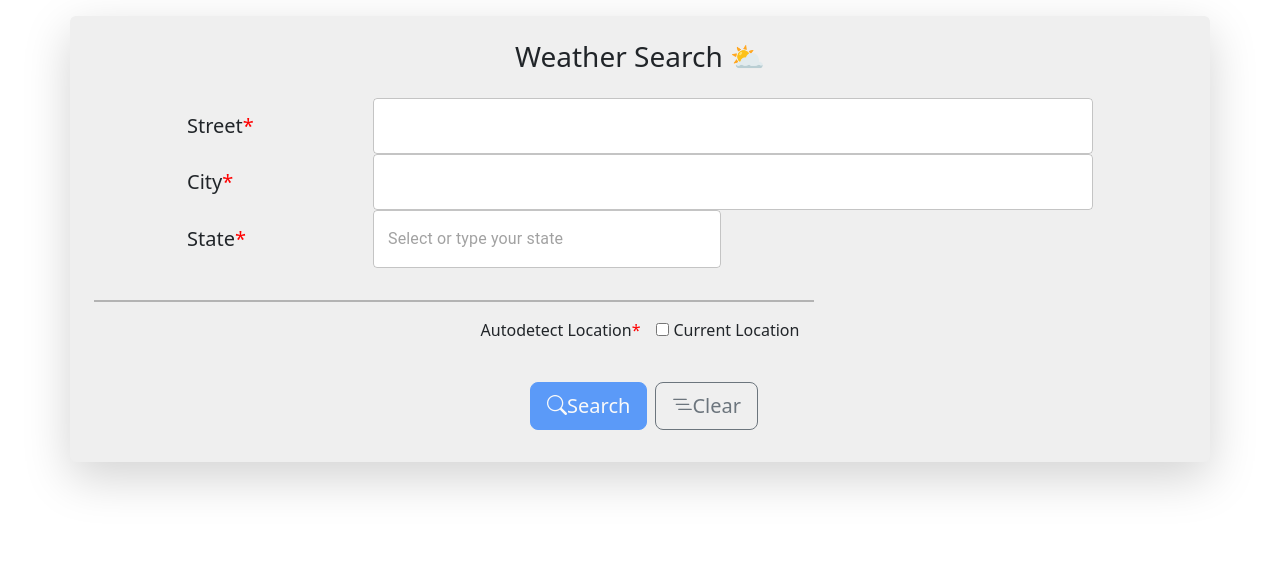
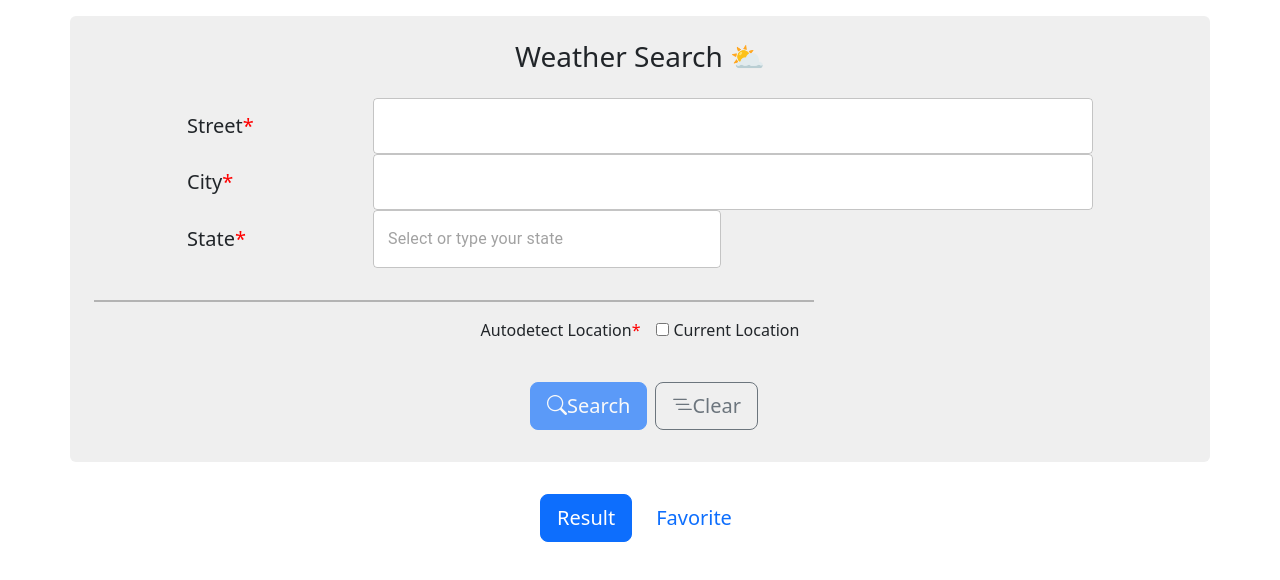
Before and after one commit to shenllyz/Weather-Search-App, a React (Create React App) app in the folder frontend/: page / in a window 1280 px wide. Shown: the top 580 px of the page. Built offline with nearby package versions, Linux system fonts and the light colour scheme.

Commit message:
search form bug fiexd

```diff
--- /dev/null
+++ b/frontend/src/components/ErrorAlert.tsx
@@ -0,0 +1,18 @@
+import React from 'react';
+import Container from 'react-bootstrap/Container';
+import Row from 'react-bootstrap/Row';
+import Col from 'react-bootstrap/Col';
+
+const ErrorAlert: React.FC = () => {
+  return (
+    <Container style={{ backgroundColor: '#FADBD8' }} className="mt-3 p-3 rounded">
+      <Row>
+        <Col xs={8} className="text-start" style={{ color: 'black' }}>
+          An error occurred, please try again later.
+        </Col>
+      </Row>
+    </Container>
+  );
+};
+
+export default ErrorAlert;
--- /dev/null
+++ b/frontend/src/components/MenuButtons.tsx
@@ -0,0 +1,40 @@
+import React, { useState } from 'react';
+import Button from 'react-bootstrap/Button';
+import Row from 'react-bootstrap/Row';
+import Col from 'react-bootstrap/Col';
+import Container from 'react-bootstrap/Container';
+import '../styles/customMenuButton.scss';
+const MenuButtons: React.FC = () => {
+  const [selectedButton, setSelectedButton] = useState<string | null>('result');
+
+  const handleClick = (buttonName: string) => {
+    setSelectedButton(buttonName);
+  };
+
+  return (
+    <Container>
+    <Row className="text-center mt-4">
+      <Col>
+        <Button
+          variant={'primary'}
+          className={`btn ps-3 pe-3 m-2 ${selectedButton === 'result' ? '' : 'custom-button'}`}
+          size="lg"
+          onClick={() => handleClick('result')}
+        >
+          Result
+        </Button>
+        <Button
+          variant={'primary'}
+          className={`btn ps-2 pe-2 m-2 ${selectedButton === 'favorite' ? '' : 'custom-button'}`}
+          size="lg"
+          onClick={() => handleClick('favorite')}
+        >
+          Favorite
+        </Button>
+      </Col>
+    </Row>
+    </Container>
+  );
+};
+
+export default MenuButtons;
--- a/frontend/src/components/SearchButton.tsx
+++ b/frontend/src/components/SearchButton.tsx
@@ -1,4 +1,3 @@
-import React, { useState } from 'react';
 import Button from 'react-bootstrap/Button';
 
 interface SearchButtonProps {
--- a/frontend/src/components/SearchForm.tsx
+++ b/frontend/src/components/SearchForm.tsx
@@ -4,6 +4,8 @@ import SearchButton from './SearchButton';
 import ClearButton from './ClearButton';
 import StreetInput from './StreetInput';
 import CityInput from './CityInput';
+import ErrorAlert from './ErrorAlert';
+import MenuButtons from './MenuButtons';
 import Container from 'react-bootstrap/Container';
 import Row from 'react-bootstrap/Row';
 import Col from 'react-bootstrap/Col';
@@ -11,6 +13,7 @@ import Form from 'react-bootstrap/Form';
 import '../styles/customCheckbox.scss';
 import '../styles/customContainer.scss';
 import { fetchIpInfo, fetchGeocodingData } from '../utils/formDataHandlers';
+import { states } from '../utils/stateOptions';
 
 const SearchForm: React.FC = () => {
   const [street, setStreet] = useState('');
@@ -21,7 +24,7 @@ const SearchForm: React.FC = () => {
   const [inputsDisabled, setInputsDisabled] = useState(false);
   const [errors, setErrors] = useState<{ street?: string; city?: string; state?: string}>({});
   const [touchedFields, setTouchedFields] = useState<{ street?: boolean; city?: boolean ,state?:boolean}>({});
-  const [geocodingError, setGeocodingError] = useState(false);
+  const [apiError, setApiError] = useState(false);
 
   useEffect(() => {
     if (useCurrentLocation) {
@@ -70,18 +73,42 @@ const SearchForm: React.FC = () => {
     }));
   };
 
+
+  const handleCitySelect = (selectedCityState: { city: string; state: string }) => {
+    setCity(selectedCityState.city);
+    const selectedState = states.find((stateObj) => stateObj.value === selectedCityState.state);
+    if (selectedState) {
+      setState(selectedState.name); // Set the state input to the state's full name
+    }
+  };
+
   const handleSubmit = async () => {
     if (useCurrentLocation) {
+      try {
         await fetchIpInfo();
+        setApiError(false); // Reset API error state if successful
+      } catch (error) {
+        console.error('Error fetching IP info:', error);
+        setApiError(true); // Set API error state to true
+        return;
+      }
     } else {
       // Set all fields as touched
-      setTouchedFields({ street: true, city: true , state: true });
+      setTouchedFields({ street: true, city: true, state: true });
       if (!isFormValid) {
         return;
       }
 
       const address = encodeURIComponent(`${street}, ${city}, ${state}`);
-      await fetchGeocodingData(address);
+      try {
+        const geocodingResult = await fetchGeocodingData(address);
+        setApiError(false); // Reset API error state if successful
+        // Proceed with further actions using geocodingResult
+      } catch (error) {
+        console.error('Error fetching geocoding data:', error);
+        setApiError(true); // Set API error state to true
+        return;
+      }
     }
   };
 
@@ -92,31 +119,14 @@ const SearchForm: React.FC = () => {
     setState('');
     setIsFormValid(false);
     setInputsDisabled(false);
+    setApiError(false);
     setErrors({});
     setTouchedFields({});
-    setGeocodingError(false);
-  };
-  interface GeocodingResponse {
-    status: string;
-    // 你可以根据实际的API响应添加更多属性
-  }
-  const handleGeocodingResponse = (response:  GeocodingResponse) => {
-    if (response.status === 'ZERO_RESULTS') {
-      setGeocodingError(true);
-    } else {
-      setGeocodingError(false);
-    }
   };
 
   return (
-    <Container className="customContainer p-4 rounded shadow-lg text-center mt-3">
-        {geocodingError && (
-        <Row className="bg-danger text-white">
-          <Col xs={8} className="text-start">
-            An error occurred, please try later.
-          </Col>
-        </Row>
-      )}
+    <section>
+      <Container className="customContainer p-4 rounded shadow-md text-center mt-3">
         <h3 className="header text-center mb-4">Weather Search ⛅</h3>
         <form>
           <Form.Group as={Row} className="align-items-center mb-0">
@@ -129,7 +139,10 @@ const SearchForm: React.FC = () => {
             <Col xs={12} md={8}>
               <StreetInput
                 value={street}
-              onChange={(newValue) => setStreet(newValue)}
+                onStreetChange={(value) => {
+                  setStreet(value);
+                  validateField('street', value);
+                }}
                 onBlur={() => {
                   setTouchedFields((prev) => ({ ...prev, street: true }));
                   validateField('street', street);
@@ -153,7 +166,11 @@ const SearchForm: React.FC = () => {
               <CityInput
                 error={!!errors.city}
                 value={city}
-              onCityChange={(value) => setCity(value)}
+                onCityChange={(value) => {
+                  setCity(value);
+                  validateField('city', value);
+                }}
+                onCitySelect={handleCitySelect}
                 onBlur={() => {
                   setTouchedFields((prev) => ({ ...prev, city: true }));
                   validateField('city', city);
@@ -175,7 +192,10 @@ const SearchForm: React.FC = () => {
             <Col xs={12} md={4}>
               <SelectState
                 value={state}
-            onStateChange={(newState) => setState(newState)}
+                onStateChange={(newState) => {
+                  setState(newState);
+                  validateField('state', newState);
+                }}
                 onBlur={() => {
                   setTouchedFields((prev) => ({ ...prev, state: true }));
                   validateField('state', state);
@@ -218,6 +238,9 @@ const SearchForm: React.FC = () => {
           </Row>
         </form>
       </Container>
+      <MenuButtons />
+      {apiError && <ErrorAlert />}
+    </section>
   );
 };
 
--- a/frontend/src/components/SelectState.tsx
+++ b/frontend/src/components/SelectState.tsx
@@ -5,19 +5,26 @@ interface SelectStateProps {
   value: string;
   onStateChange: (state: string) => void;
   onBlur?: () => void;
+  onChange?: () => void;
   disabled: boolean;
   error: boolean;
 }
 
-const SelectState: React.FC<SelectStateProps> = ({ value, onStateChange, onBlur, disabled, error }) => {
+const SelectState: React.FC<SelectStateProps> = ({ value, onStateChange, onBlur, onChange, disabled, error }) => {
+
+  const handleInputChange = (event: React.SyntheticEvent, newInputValue: string) => {
+    onStateChange(newInputValue);
+    if (onChange) {
+      onChange();
+    }
+  };
+
   return (
     <Autocomplete
       freeSolo
       options={states.map((state) => state.name)}
       inputValue={value}
-      onInputChange={(event, newInputValue) => {
-        onStateChange(newInputValue);
-      }}
+      onInputChange={handleInputChange}
       onBlur={onBlur}
       disabled={disabled}
       renderInput={(params) => (
--- a/frontend/src/components/StreetInput.tsx
+++ b/frontend/src/components/StreetInput.tsx
@@ -3,18 +3,26 @@ import TextField from '@mui/material/TextField';
 
 interface StreetInputProps {
   value: string;
-  onChange: (value: string) => void;
+  onStreetChange: (value: string) => void;
   onBlur?: () => void;
+  onChange?: () => void;
   disabled: boolean;
   error: boolean;
 }
 
-const StreetInput: React.FC<StreetInputProps> = ({ value, onChange,  onBlur, disabled, error }) => {
+const StreetInput: React.FC<StreetInputProps> = ({ value, onStreetChange,  onBlur, onChange, disabled, error }) => {
+    const handleChange = (event: React.ChangeEvent<HTMLInputElement | HTMLTextAreaElement>) => {
+        onStreetChange(event.target.value);
+        if (onChange) {
+          onChange();
+        }
+      };
+
   return (
     <TextField
       variant="outlined"
       value={value}
-      onChange={(e) => onChange(e.target.value)}
+      onChange={handleChange}
       onBlur={onBlur}
       fullWidth
       sx={{
--- a/frontend/src/index.scss
+++ b/frontend/src/index.scss
@@ -1,5 +1,6 @@
 body {
   margin: 0;
+  max-width: 100%;
   font-family: -apple-system, BlinkMacSystemFont, 'Segoe UI', 'Roboto', 'Oxygen',
     'Ubuntu', 'Cantarell', 'Fira Sans', 'Droid Sans', 'Helvetica Neue',
     sans-serif;
--- /dev/null
+++ b/frontend/src/styles/customMenuButton.scss
@@ -0,0 +1,5 @@
+.custom-button {
+    border: none !important;
+    background-color: white !important;
+    color: var(--bs-primary) !important;
+  }
--- a/frontend/src/utils/formDataHandlers.ts
+++ b/frontend/src/utils/formDataHandlers.ts
@@ -21,10 +21,15 @@ export const fetchIpInfo = async () => {
     return { latitude, longitude, formattedAddress };
   } catch (error) {
     console.error(error);
+    throw error;
   }
 };
 
+
+
+
 export const fetchGeocodingData = async (address: string) => {
+  try {
     const response = await fetch(`https://csci571asgm3backend.wl.r.appspot.com/get_geocoding?address=${address}`);
     if (!response.ok) {
       throw new Error(`Error fetching Geocoding data: ${response.status}`);
@@ -38,10 +43,15 @@ export const fetchIpInfo = async () => {
       console.log({ latitude, longitude, formattedAddress });
       return { latitude, longitude, formattedAddress };
     } else {
-      // Display error info
-      console.error('Geocoding API error:', data.status);
+
+      throw new Error(`Geocoding API error: ${data.status}`);
+    }
+  } catch (error) {
+    console.error(error);
+    throw error;
   }
 };
+
 
   export const fetchWeatherData = async (lat: number, lon: number) => {
     try {
@@ -56,8 +66,10 @@ export const fetchIpInfo = async () => {
         return data;
       } else {
         console.error('Weather API error:', data.error);
+        throw new Error('Weather API error');
       }
     } catch (error) {
       console.error(error);
+      throw error;
     }
   };
```
Also changed, not shown: frontend/src/components/CityInput.tsx (+17 -5 lines). Lines whose indentation alone changed are shown as unchanged.
